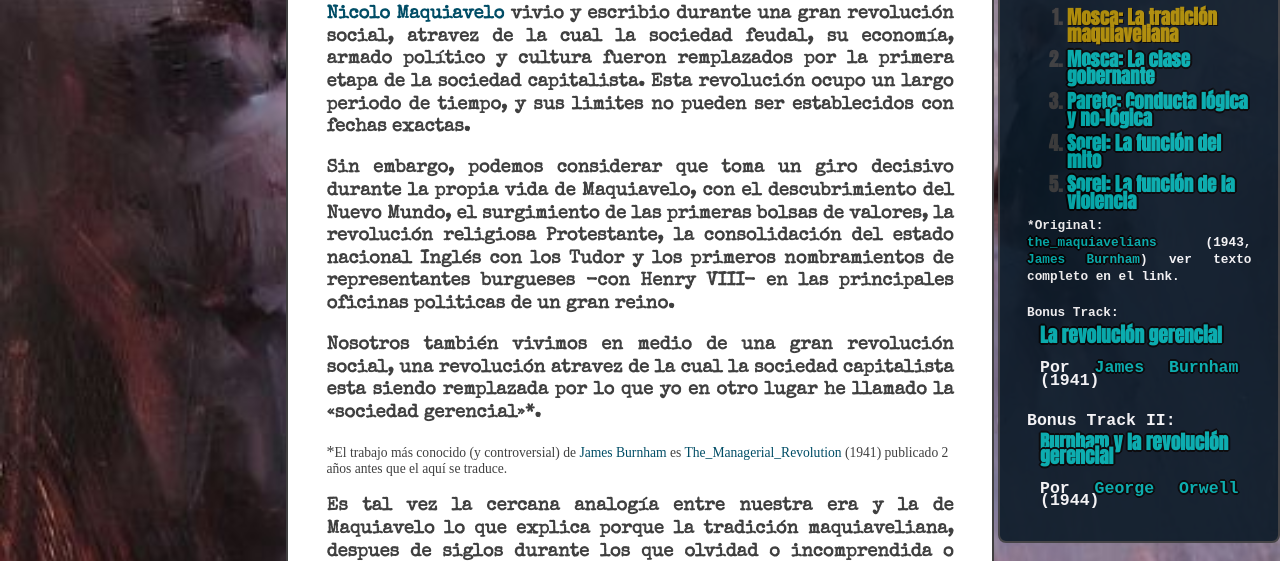
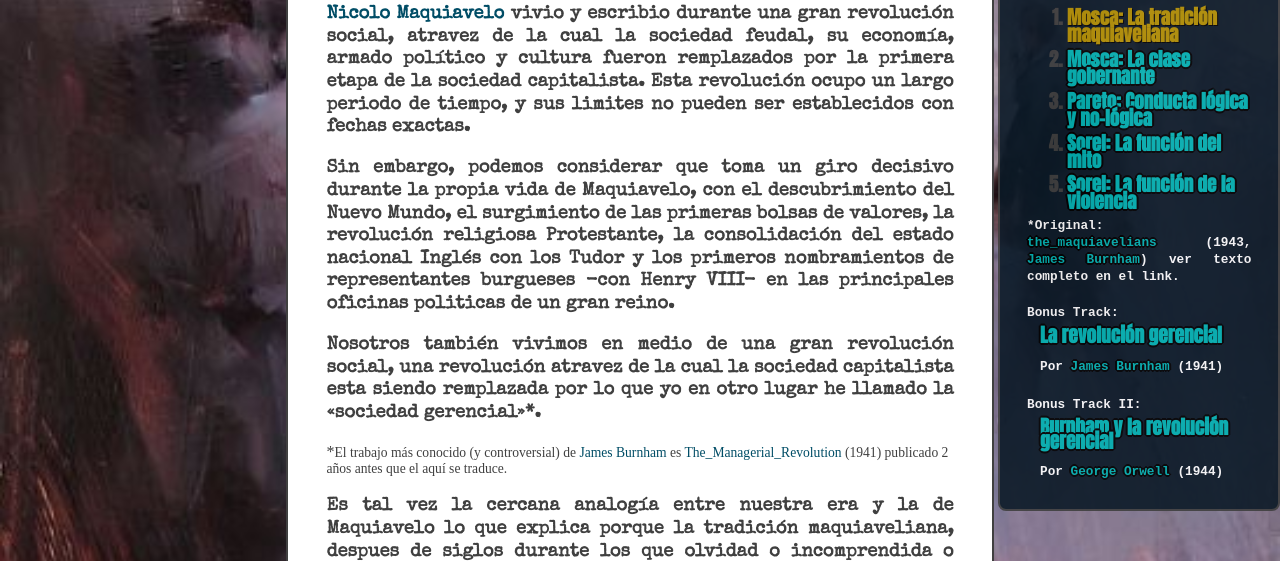
Before and after one commit to elipticus7/elipticus7.github.io, a plain HTML site: page maquiavelianos/index.html in a window 1280 px wide. Shown: the part 239-800 px from the top of the page. Drawn offline with nearby package versions, Linux system fonts and the light colour scheme.

Commit message:
Update index.html

```diff
--- a/maquiavelianos/index.html
+++ b/maquiavelianos/index.html
@@ -158,17 +158,17 @@
 
           <ul class="sub-menu" >
             <li><a href="../gerencial" class="int" style="font-size: 117%;">La revolución gerencial</a><br><br>
-            <li style="font-size: 87%; font-family: monospace; text-align: justify; color: white">Por <a href="https://es.wikipedia.org/wiki/James_Burnham" class="int" target="_blank" >James Burnham</a> (1941)</li>
+            <li style="font-size: 67%; font-family: monospace; text-align: justify; color: white">Por <a href="https://es.wikipedia.org/wiki/James_Burnham" class="int" target="_blank" >James Burnham</a> (1941)</li>
             </li>
 
           </ul>
 
         <br>
-        <li style="font-size: 87%; font-family: monospace; text-align: justify; color: white">Bonus Track II:</li>
+        <li style="font-size: 67%; font-family: monospace; text-align: justify; color: white">Bonus Track II:</li>
 
         <ul class="sub-menu" >
             <li><a href="" class="int" style="font-size: 117%;"> Burnham y la revolución gerencial</a><br><br>
-            <li style="font-size: 87%; font-family: monospace; text-align: justify; color: white">Por <a href="" class="int"  ">George Orwell</a> (1944)</li>
+            <li style="font-size: 67%; font-family: monospace; text-align: justify; color: white">Por <a href="" class="int"  ">George Orwell</a> (1944)</li>
             </li>
 
           </ul>
```
